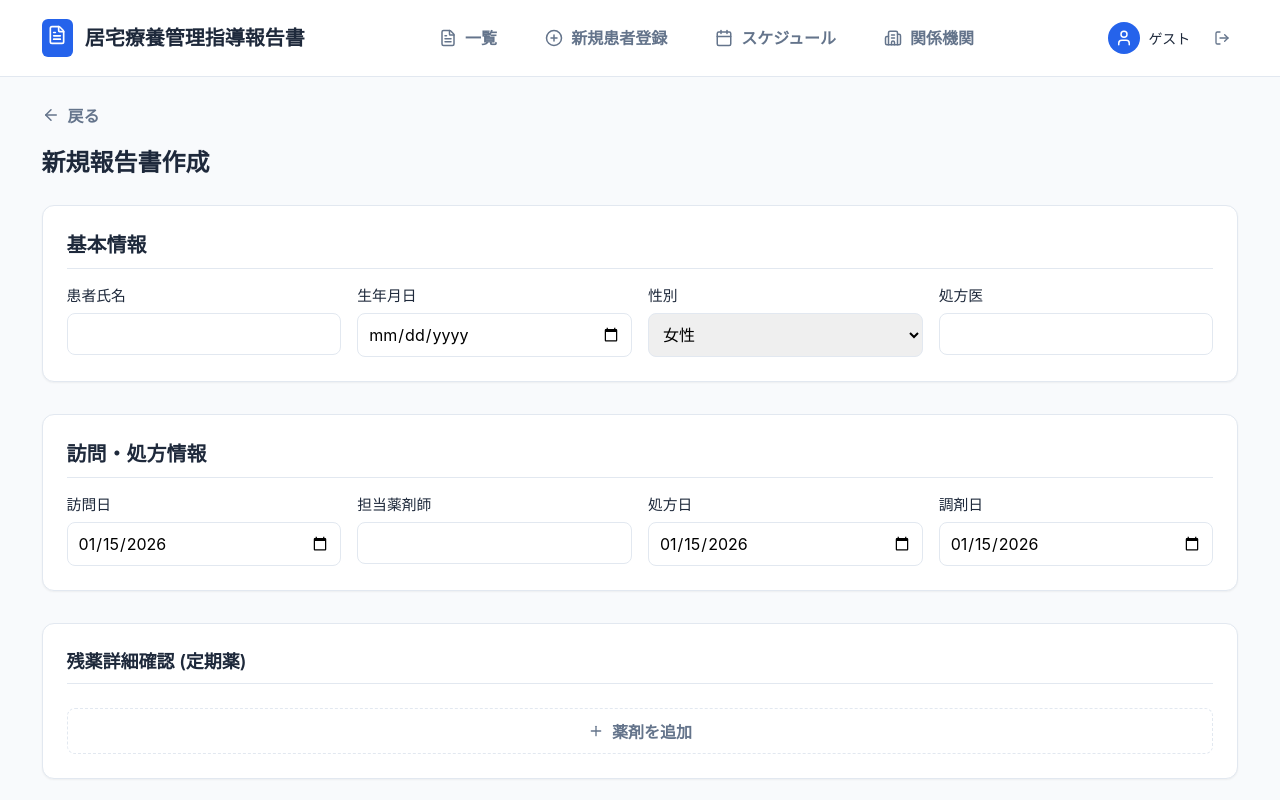
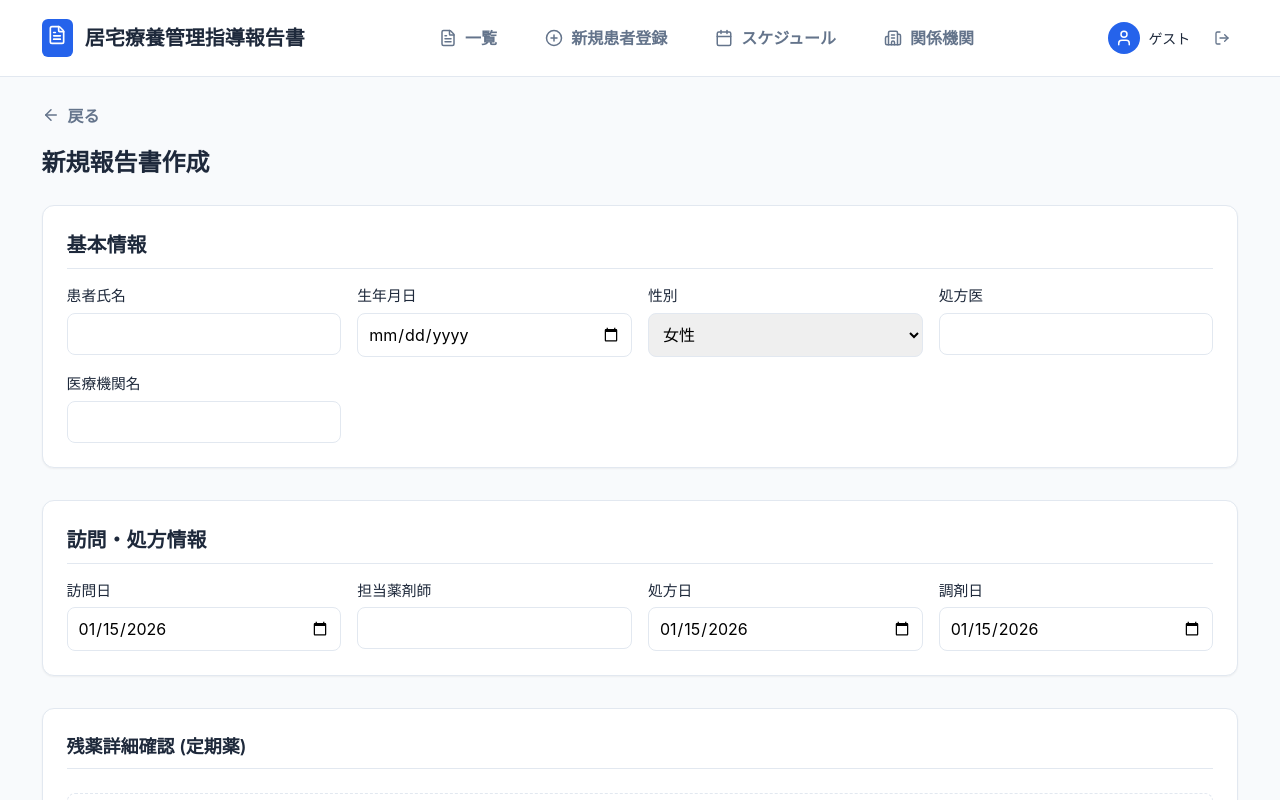
Before and after one commit to emayu323/pharmacy-inventory-report, a React (Vite) app: page /reports/new in a window 1280 px wide. Shown: the top 800 px of the page. Built offline with nearby package versions, Linux system fonts and the light colour scheme.

Commit message:
Add medical_institution_name to report

```diff
--- a/src/components/ReportPrint.tsx
+++ b/src/components/ReportPrint.tsx
@@ -31,6 +31,10 @@ export const ReportPrint = React.forwardRef<HTMLDivElement, Props>(({ report },
             </div>
           </div>
           <div className="print-row">
+            <div className="print-item">
+              <span className="print-label">医療機関名</span>
+              <span className="print-value">{report.medical_institution_name}</span>
+            </div>
             <div className="print-item">
               <span className="print-label">処方医</span>
               <span className="print-value">{report.doctor_name}</span>
--- a/src/pages/ReportEdit.tsx
+++ b/src/pages/ReportEdit.tsx
@@ -14,6 +14,7 @@ const EMPTY_REPORT: Omit<Report, 'id' | 'created_at' | 'updated_at'> = {
     patient_dob: '',
     patient_gender: 'female',
     doctor_name: '',
+    medical_institution_name: '',
     pharmacist_name: '',
     prescription_date: new Date().toISOString().split('T')[0],
     dispensing_date: new Date().toISOString().split('T')[0],
@@ -225,6 +226,10 @@ export default function ReportEdit() {
                             <label className="label">処方医</label>
                             <input type="text" name="doctor_name" className="input" value={formData.doctor_name} onChange={handleChange} />
                         </div>
+                        <div>
+                            <label className="label">医療機関名</label>
+                            <input type="text" name="medical_institution_name" className="input" value={formData.medical_institution_name || ''} onChange={handleChange} />
+                        </div>
                     </div>
                 </section>
 
--- a/src/types.ts
+++ b/src/types.ts
@@ -46,6 +46,7 @@ export interface Report {
   patient_dob: string; // ISO Date string 'YYYY-MM-DD'
   patient_gender: Gender;
   doctor_name: string;
+  medical_institution_name?: string;
   pharmacist_name: string;
 
   // Dates
```
Also changed, not shown: 1 other file (tests, documents, lock files or other folders).
